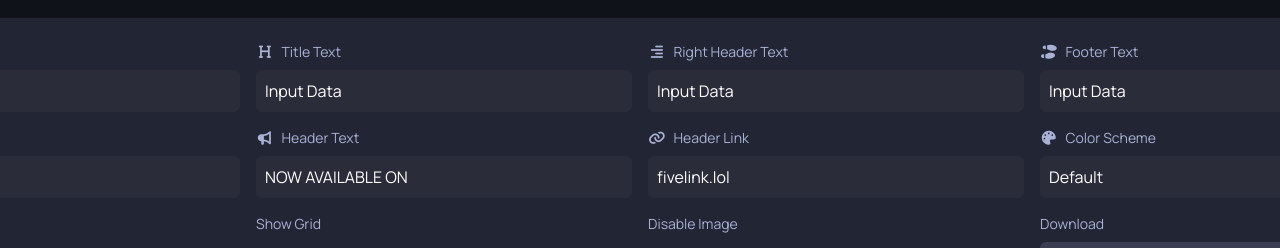
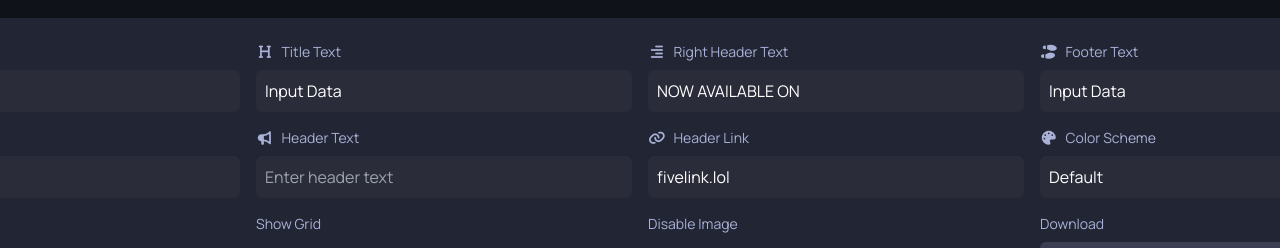
Before and after one commit to gtolontop/thumbnails-maker, a Vue app: page / in a window 1280 px wide. Shown: the part 846-1094 px from the top of the page. Built offline with nearby package versions, Linux system fonts and the light colour scheme.

Commit message:
feat: update configStore header text for improved clarity

```diff
--- a/src/stores/configStore.ts
+++ b/src/stores/configStore.ts
@@ -3,10 +3,9 @@ import { reactive } from 'vue'
 export const configStore = reactive({
   handleText: '@rk.dev',
   titleText: 'Input Data',
-  rightHeaderText: 'Input Data',
+  rightHeaderText: 'NOW AVAILABLE ON',
   footerText: 'Input Data',
   imageUrl: '',
-  headerText: 'NOW AVAILABLE ON',
   headerLinkText: 'fivelink.lol',
   showHeader: true,
   handleLogo: '',
```
